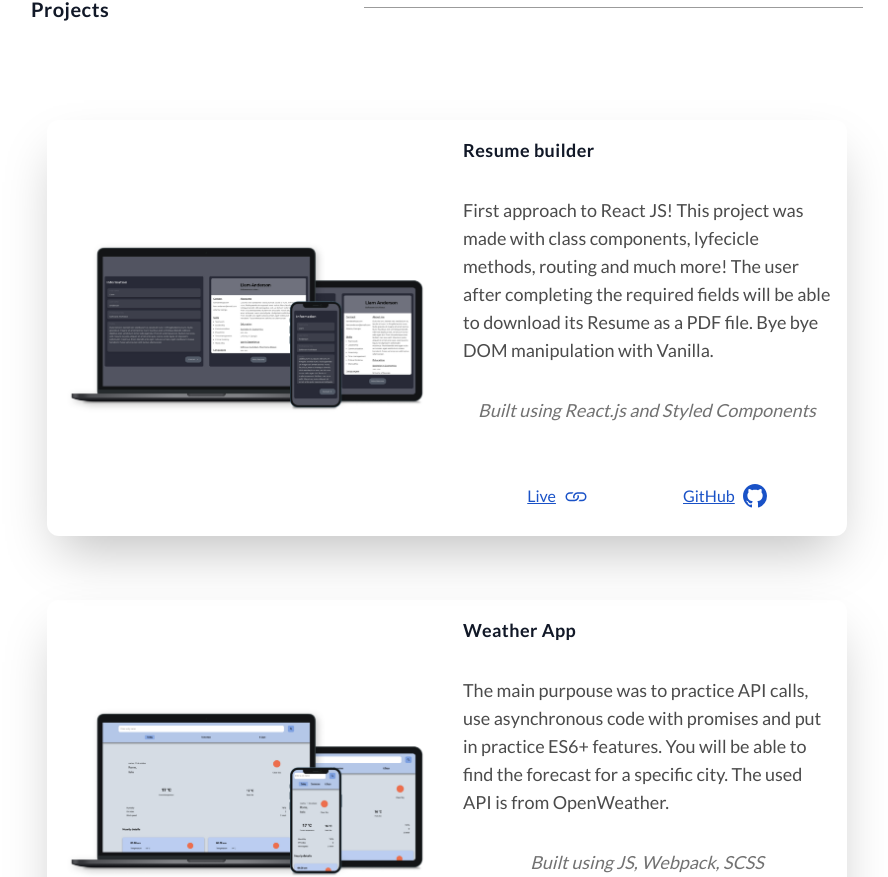
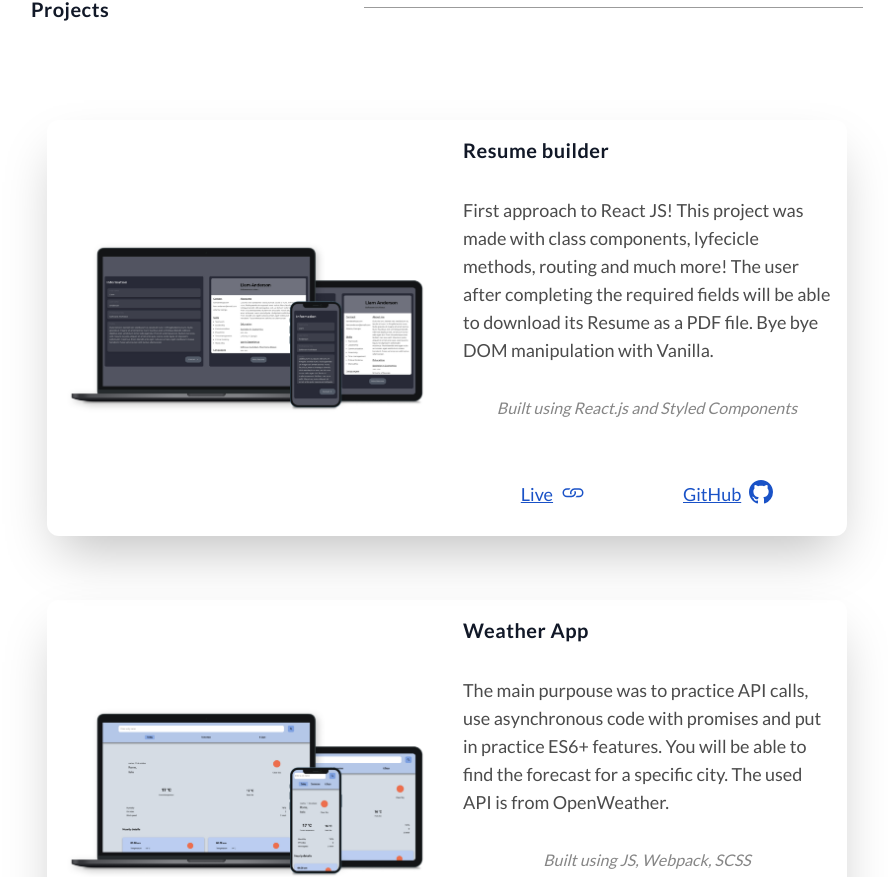
Before and after one commit to LPRegen/portfolio, a Next.js app: page / in a window 1280 px wide. Shown: the part 2390-3267 px from the top of the page, without its empty margins (193-1081 px from the left). Built offline with nearby package versions, Linux system fonts and the light colour scheme.

Commit message:
refactor: modify font-size

```diff
--- a/components/Projects.tsx
+++ b/components/Projects.tsx
@@ -46,7 +46,7 @@ export const Projects = () => {
     'grid grid-rows-2 shadow-2xl rounded-xl md:grid-rows-none md:grid-cols-2 font-lato';
 
   const Links = ({ live, repo }: { live: string; repo: string }) => {
-    const anchorStyle = 'flex gap-2 text-primary-800/90 underline p-3';
+    const anchorStyle = 'flex gap-2 text-primary-800/90 underline p-3 text-lg';
     return (
       <div className="grid grid-cols-2 gap-12 mt-4">
         <Link href={live}>
@@ -88,15 +88,13 @@ export const Projects = () => {
                 />
               </div>
               <div className="flex flex-col justify-between gap-4 items-center px-4 pb-4 sm:p-8 lg:p-4 lg:gap-8">
-                <Title as="h3" className="w-full">
+                <Title as="h3" className="w-full text-xl">
                   {name}
                 </Title>
                 <Paragraph className="text-secondary-800">
                   {description}
                 </Paragraph>
-                <Paragraph>
-                  <i className="text-secondary-600">{technologies}</i>
-                </Paragraph>
+                <i className="text-secondary-500">{technologies}</i>
                 <Links repo={repo} live={live} />
               </div>
             </div>
```
